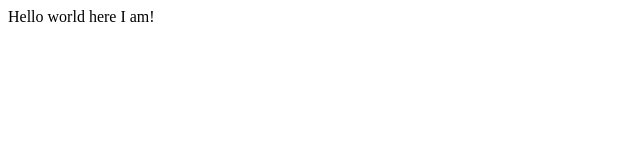
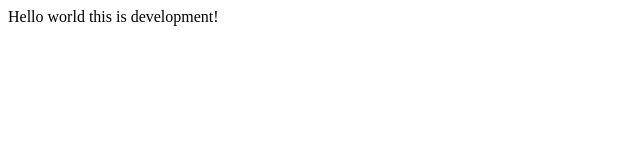
Before and after one commit to thomaseilander/node-starter, a Nuxt app: page / in a window 1280 px wide. Shown: the top 160 px of the page, without its empty margins (0-640 px from the left). Built offline with nearby package versions, Linux system fonts and the light colour scheme.

Commit message:
1 file modified

```diff
--- a/app.vue
+++ b/app.vue
@@ -1,5 +1,5 @@
 <template>
   <div>
-    Hello world here I am!
+    Hello world this is development!
   </div>
 </template>
```
